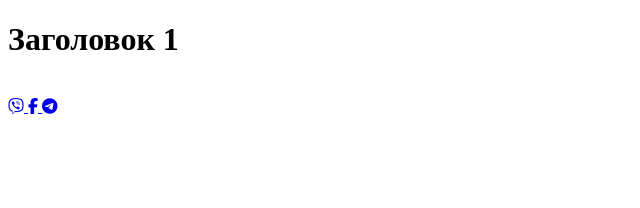
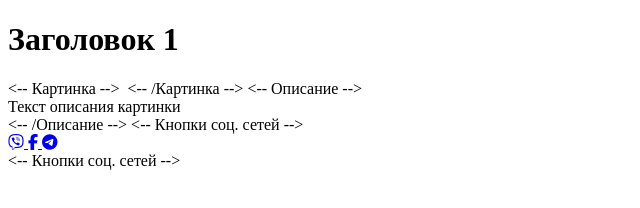
Before and after one commit to Klimentevich/social_button_for_share, a plain HTML site: page index.html in a window 1280 px wide. Shown: the whole page, without its empty margins (0-640 px from the left). Drawn offline with Linux system fonts and the light colour scheme.

Commit message:
Создана начальная структура страницы

```diff
--- a/index.html
+++ b/index.html
@@ -11,7 +11,15 @@
 
     <h1>Заголовок 1</h1>
     <content>
+        <-- Картинка -->
         <img src="" alt="">
+        <-- /Картинка -->
+
+        <-- Описание -->
+        <div class="description_for_img">Текст описания картинки</div>
+        <-- /Описание -->
+
+        <-- Кнопки соц. сетей -->
         <div class="social_buttons_for_share">
                 <a href="#">
                     <i class="fa-brands fa-viber"></i>
@@ -23,6 +31,7 @@
                     <i class="fa-brands fa-telegram"></i>
                 </a>
         </div>
+        <-- Кнопки соц. сетей -->
     </content>
 
 </body>
```
